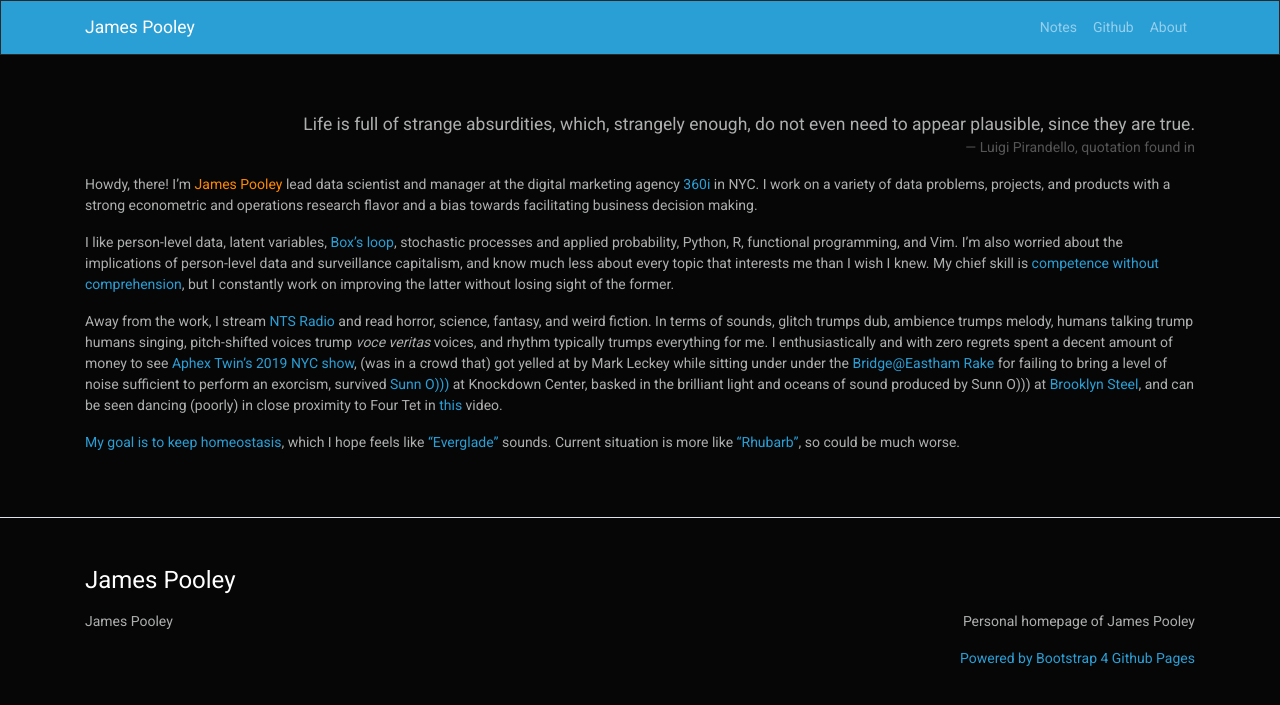
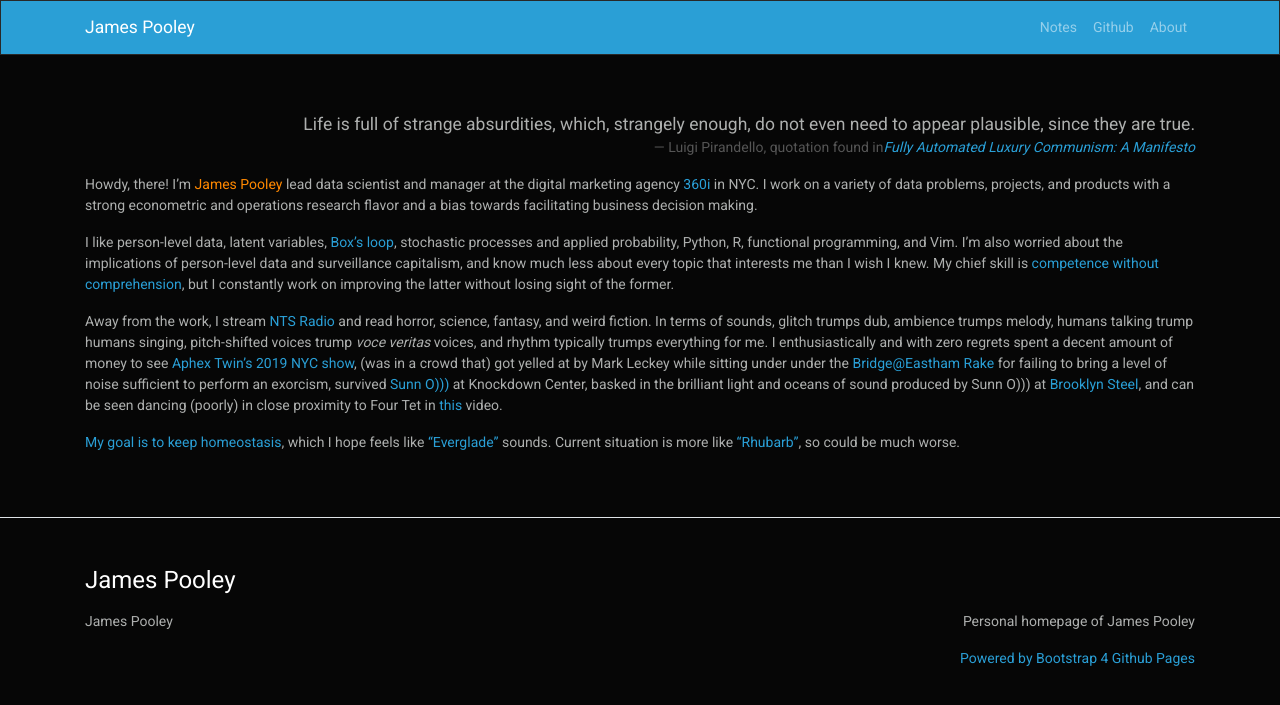
Before and after one commit to jamespooley/archived-jamespooley.github.io, a Jekyll site: the page built from about.md, in a window 1280 px wide. Shown: the top 705 px of the page. Built offline with Jekyll 4.4.1, drawn with Linux system fonts in a browser that asks for light colours; our own code applies the rules of GitHub Pages for plain Markdown files.

Commit message:
Fix missing FALC book title

```diff
--- a/about.md
+++ b/about.md
@@ -1,7 +1,7 @@
 <blockquote class="blockquote text-right">
   <p class="mb-0">Life is full of strange absurdities, which, strangely enough, do not even need to appear plausible, since they are true.</p>
   <footer class="blockquote-footer">Luigi Pirandello,
-quotation found in<a href="https://www.versobooks.com/books/2757-fully-automated-luxury-communism"><cite title="Source Title"></cite></a></footer>
+quotation found in<a href="https://www.versobooks.com/books/2757-fully-automated-luxury-communism"><cite title="Source Title">Fully Automated Luxury Communism: A Manifesto</cite></a></footer>
 </blockquote>
 
 Howdy, there! I'm <span class="text-warning">James Pooley</span>
```
